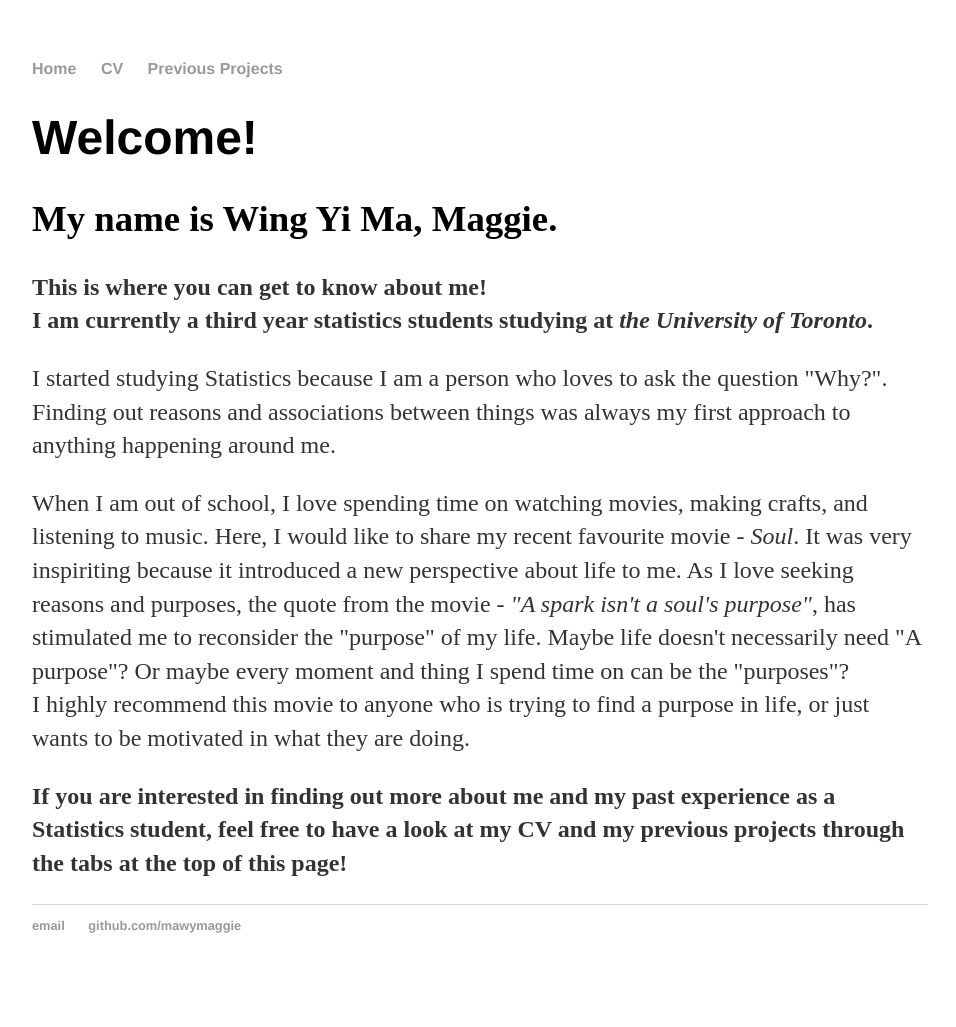
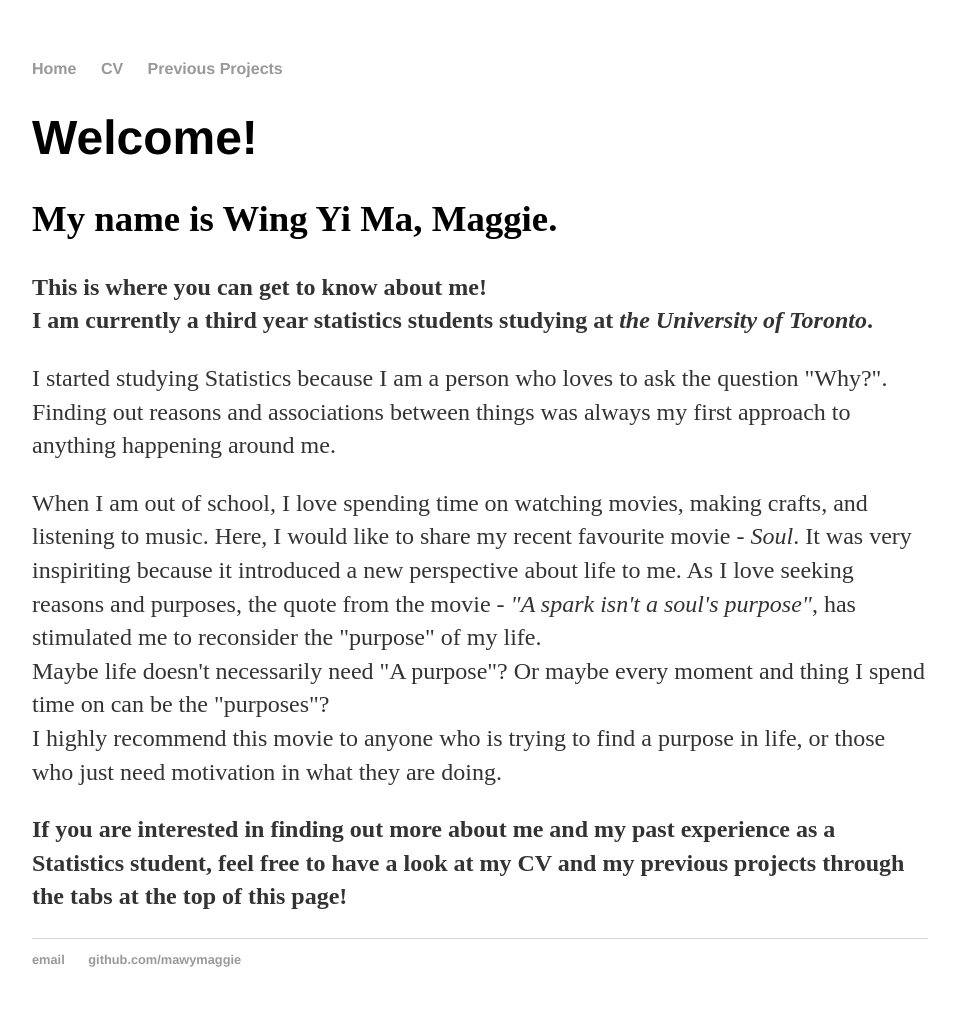
Before and after one commit to mawymaggie/mawymaggie.github.io, a Jekyll site: the page built from index.html, in a window 1280 px wide. Shown: the whole page, without its empty margins (160-1116 px from the left). Built offline with Jekyll 4.4.1, drawn with Linux system fonts in a browser that asks for light colours; before the commit the page ends 993 px from its top, so only the background shows below that.

Commit message:
Update index.html

```diff
--- a/index.html
+++ b/index.html
@@ -11,9 +11,9 @@ title: Wing Yi Ma's personal website
 		Finding out reasons and associations between things was always my first approach to anything happening around me. </p>
 	<p>When I am out of school, I love spending time on watching movies, making crafts, and listening to music.
 		Here, I would like to share my recent favourite movie - <em>Soul</em>. It was very inspiriting because it introduced a new perspective about life to me.
-		As I love seeking reasons and purposes, the quote from the movie - <em>"A spark isn't a soul's purpose"</em>, has stimulated me to reconsider the "purpose" of my life.
+		As I love seeking reasons and purposes, the quote from the movie - <em>"A spark isn't a soul's purpose"</em>, has stimulated me to reconsider the "purpose" of my life. <br/>
 		Maybe life doesn't necessarily need "A purpose"? Or maybe every moment and thing I spend time on can be the "purposes"?<br/>
-		I highly recommend this movie to anyone who is trying to find a purpose in life, or just wants to be motivated in what they are doing.</p>
+		I highly recommend this movie to anyone who is trying to find a purpose in life, or those who just need motivation in what they are doing.</p>
 	<p><b>If you are interested in finding out more about me and my past experience as a Statistics student, feel free to have a look at my CV and my previous projects through the tabs at the top of this page!</b></p>
 
 </div><!-- /.blurb -->
```
